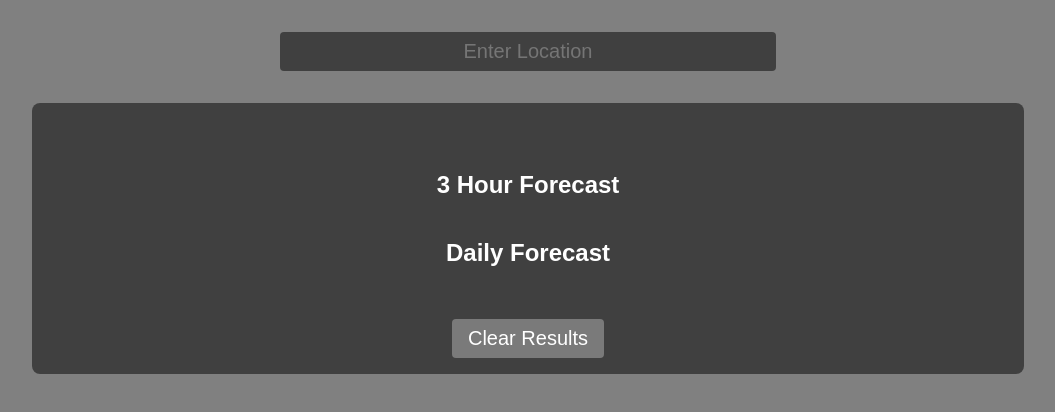
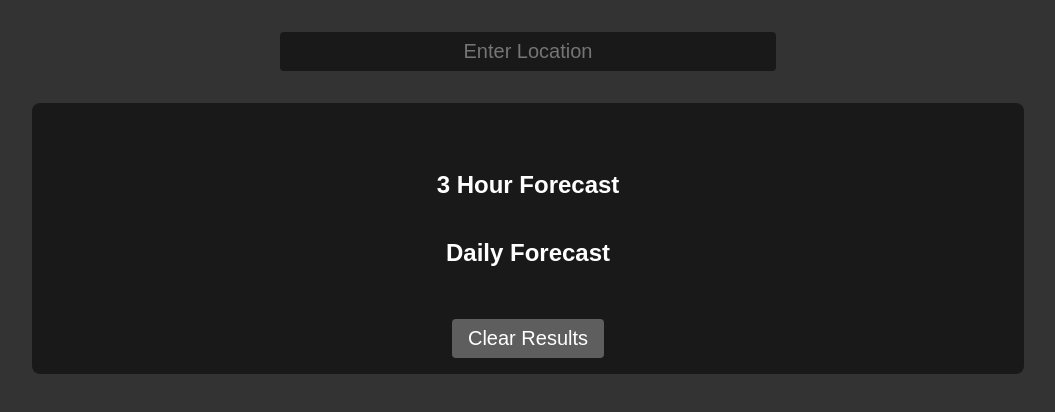
Before and after one commit to danblock97/weather-app-react-main, a React (Create React App) app: page / in a window 1280 px wide. Shown: the top 412 px of the page, without its empty margins (112-1167 px from the left). Built offline with nearby package versions, Linux system fonts and the light colour scheme.

Commit message:
Icon change

```diff
--- a/public/index.html
+++ b/public/index.html
@@ -9,7 +9,7 @@
       name="description"
       content="Web site created using create-react-app"
     />
-    <link rel="apple-touch-icon" href="%PUBLIC_URL%/logo192.png" />
+    <link rel="apple-touch-icon" href="/src/assets/weatherio.png" />
     <!--
       manifest.json provides metadata used when your web app is installed on a
       user's mobile device or desktop. See https://developers.google.com/web/fundamentals/web-app-manifest/
--- a/src/index.css
+++ b/src/index.css
@@ -6,7 +6,7 @@
 /* Set background image */
 .app:before {
   content: '';
-  background-color: rgb(128, 128, 128);
+  background-color: rgba(0, 0, 0, 0.8);
   position: absolute;
   width: 100%;
   height: 100%;
```
Also changed, not shown: src/assets/weatherio.png (added).
